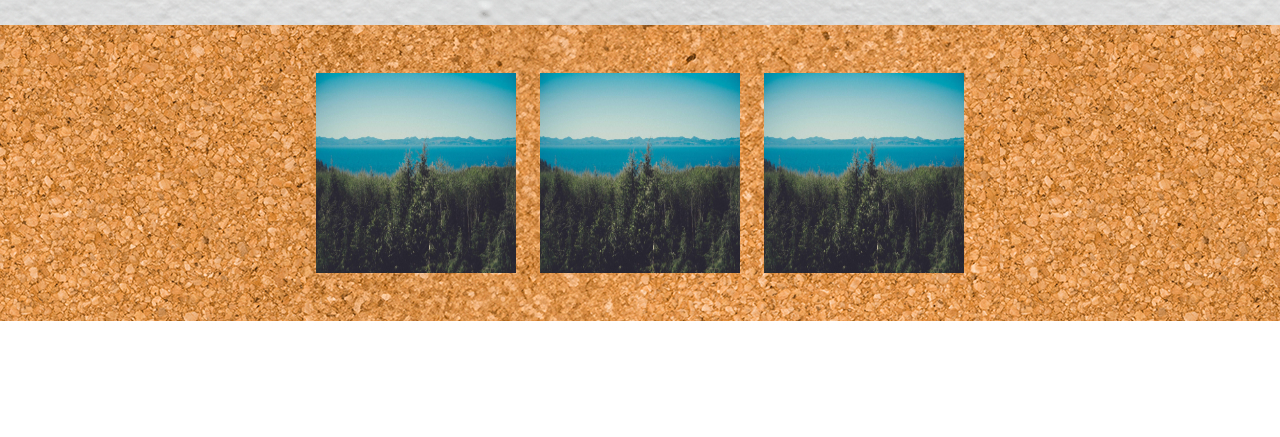
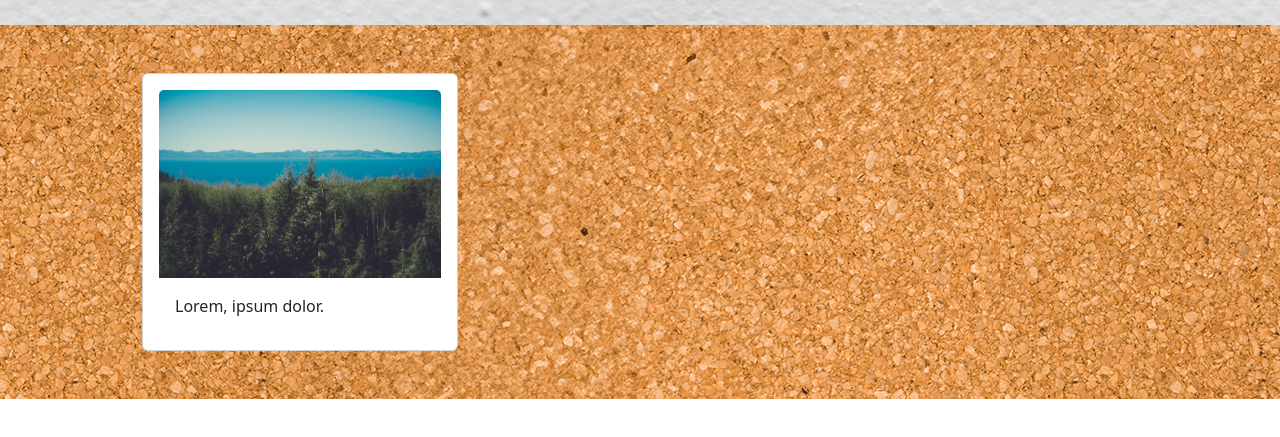
Before and after one commit to Martina-DiNapoli98/js-photo-blog, a plain HTML site: page index.html in a window 1280 px wide. Shown: the part 75-512 px from the top of the page. Drawn offline with nearby package versions, Linux system fonts and the light colour scheme.

Commit message:
edit photo

```diff
--- a/index.html
+++ b/index.html
@@ -18,19 +18,24 @@
         <div class="container d-flex justify-content-center">
             <div class="row m-5">
                 <div class="col-4">
-                    <img src="./assets/img/photo-1.jpg" alt="mare" width="200px" height="200px">
+                    <div class="card-group">
+                        <div class="card p-3">
+                          <img src="./assets/img/photo-1.jpg" class="card-img-top" alt="mare" width="600px">
+                          <div class="card-body">
+                            <p class="card-text">
+                                Lorem, ipsum dolor.
+                            </p>
+                          </div>
+                        </div>
+                    </div>
                 </div>
-                <div class="col-4">
-                    <img src="./assets/img/photo-1.jpg" alt="mare" width="200px" height="200px">
-                </div>
-                <div class="col-4">
-                    <img src="./assets/img/photo-1.jpg" alt="mare" width="200px" height="200px">
-                </div>
+
             </div>
 
+    </main>
 
-        </div>
-    </main>
+
+
     <footer></footer>
 
 
```
